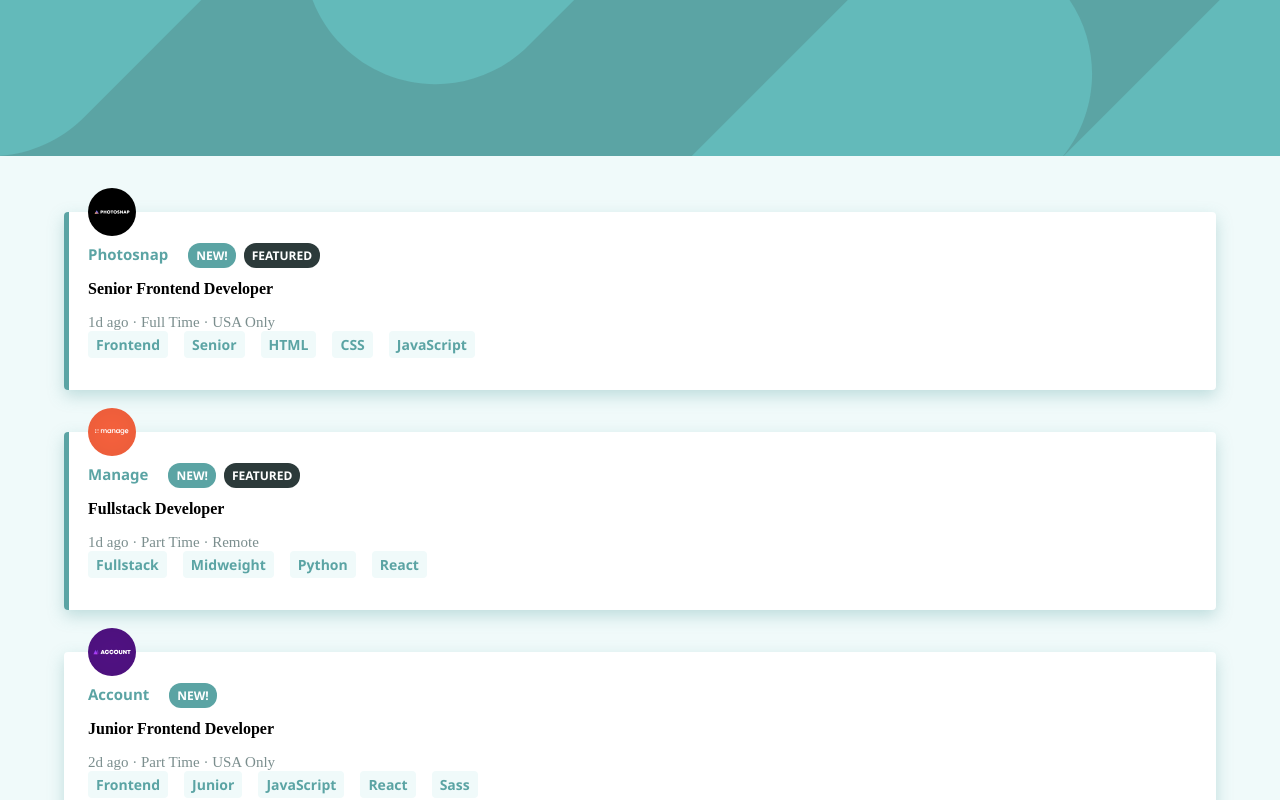
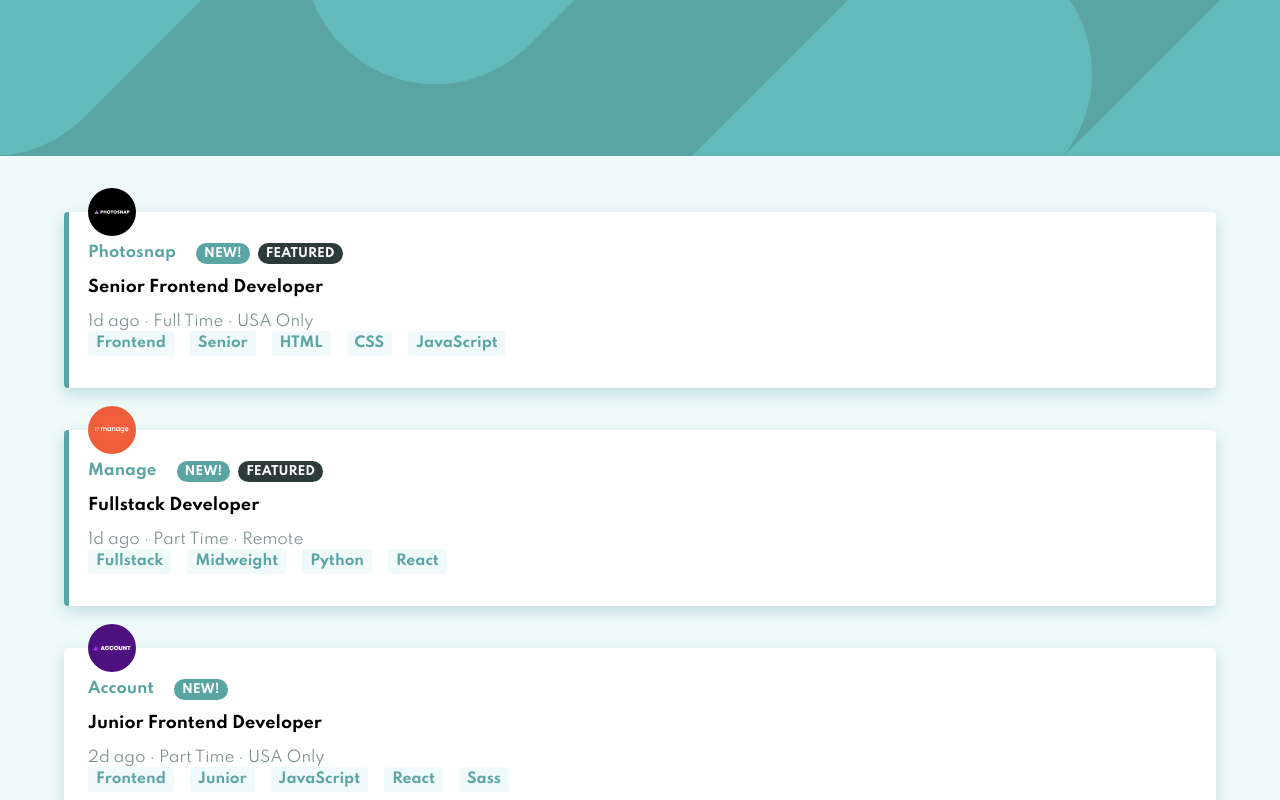
Before and after one commit to TKadyear/job-listing, a React (Create React App) app: page / in a window 1280 px wide. Shown: the top 800 px of the page. Built offline with nearby package versions, Linux system fonts and the light colour scheme.

Commit message:
Added the font family spartan

```diff
--- a/src/components/CardTemplate.js
+++ b/src/components/CardTemplate.js
@@ -21,7 +21,6 @@ const HighlightBar = styled.div`
 const TitleCompany = styled.p`
   display: inline;
   margin-right:1rem ;
-  font-family: 'Segoe UI', Tahoma, Geneva, Verdana, sans-serif;
   color: var(--primary);
   font-weight: bold;
 `
@@ -39,7 +38,6 @@ const ContainerTags = styled.div`
 // IMPROVE the way to pass props in these tags
 const Tag = styled.span`
   display: inline;
-  font-family: 'Segoe UI', Tahoma, Geneva, Verdana, sans-serif;
   background-color: ${props => props.new ? 'var(--primary)' : 'var(--darker-bg)'} ;
   padding: 4px 8px;
   margin: 0 0.25rem;
@@ -71,7 +69,6 @@ const ContainerRequirements = styled.div`
 `
 const DevTag = styled.p`
   display: inline;
-  font-family: 'Segoe UI', Tahoma, Geneva, Verdana, sans-serif;
   background-color: var(--bg-primary);
   padding: 4px 8px;
   margin: 0;
--- a/src/index.css
+++ b/src/index.css
@@ -19,5 +19,6 @@
 body {
   margin: 0 auto;
   font-size: 15px;
+  font-family: 'Spartan';
   box-sizing: border-box;
 }
```
